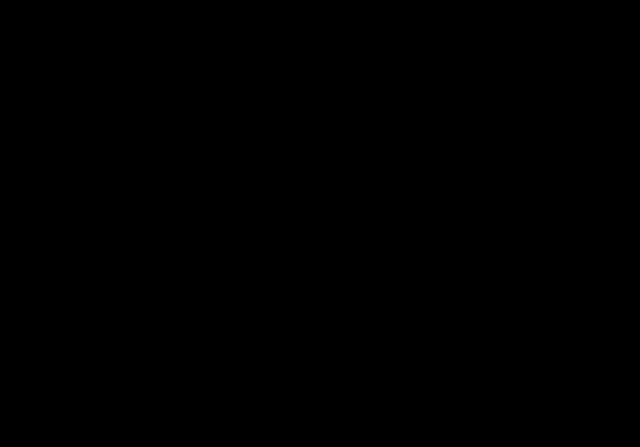
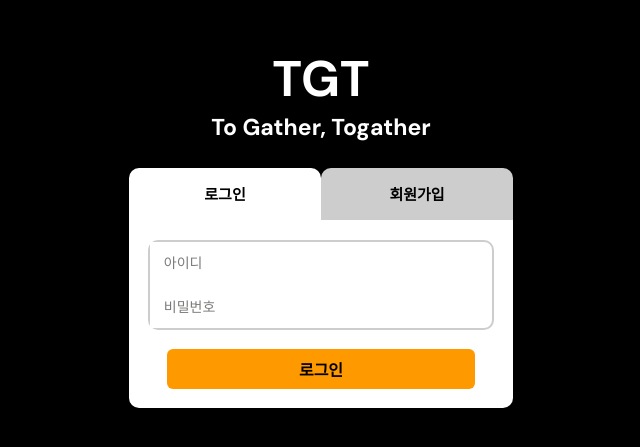
Before and after one commit to assayw119/TGT_front, a React (Create React App) app in the folder frontend/: page /Login in a window 1280 px wide. Shown: the part 101-548 px from the top of the page, without its empty margins (319-959 px from the left). Built offline with nearby package versions, Linux system fonts and the light colour scheme.

Commit message:
[DESIGN] login page 레이아웃

```diff
--- a/frontend/src/routes/Login.js
+++ b/frontend/src/routes/Login.js
@@ -1,7 +1,62 @@
 import React from "react";
+import "../static/css/login.css";
 
 function Login(props) {
-    return <div></div>;
+    return (
+        <>
+
+            <div className="login_container_container">
+
+                <section className="login_logo">
+                    <div className="login_big_logo">
+                        TGT
+                    </div>
+                    <div className="login_small_logo">
+                        To Gather, Togather
+                    </div>
+                </section>
+
+                <section className="login_container">
+                    <div className="login_name_choice">
+                        <div className="login_name">
+                            로그인
+                        </div>
+
+                        <div className="signup_name">
+                            회원가입
+                        </div>
+                    </div>
+
+                    <div className="login_box">
+                        <div className="login_input">
+                            <div className="login_id">
+                                <input type="text"
+                                 className="input"
+                                 placeholder="아이디"
+                                />
+                            </div>
+
+                            <div className="login_pwd">
+                                <input type="text"
+                                 className="input"
+                                 placeholder="비밀번호"
+                                />
+                            </div>
+
+
+                        </div>
+
+                        <div className="login_btn_btn">
+                            <button className="login_btn">
+                                로그인
+                            </button>
+                        </div>
+                    </div>
+
+                </section>
+            </div>
+        </>
+    );
 }
 
 export default Login;
--- a/frontend/src/routes/Writepage.js
+++ b/frontend/src/routes/Writepage.js
@@ -1,11 +1,86 @@
 import React from "react";
 import Navbar from "../component/Navbar";
 
+
 function Writepage(props) {
     return (
-        <div>
-            <Navbar />
-        </div>
+        <>
+            <div>
+                <Navbar />
+                <div className="writepage_container container">
+                    <div className="writepage_item">
+                        <div className="write_logo">클럽모집글쓰기</div>
+                        <div className="write_content">
+                            <section
+                                className="write_title"
+                                style={{
+                                    backgroundColor: "#E9E9E9", borderRadius: `10px`,
+                                    Color:"#949494", placeholder: "제목을 입력해주세요."
+                                }}
+                            >
+                            </section>
+
+                            <section
+                                className="write_title"
+                                style={{
+                                    backgroundColor: "#E9E9E9", borderRadius: `10px`,
+                                    Color:"#949494", placeholder: "클럽 한줄 소개를 입력해주세요."
+                                }}
+                            >
+                            </section>
+
+                            <section className="write_date">
+                                <div className="write_date_icon">icon 넣기</div>
+                                <div
+                                className="write_date_startnum"
+                                style={{
+                                    backgroundColor: "#E9E9E9", borderRadius: `10px`,
+                                    Color: "#000000", placeholder:"2022.00.00"}}>
+                                </div>
+
+                                <div
+                                className="write_date_endnum"
+                                style={{
+                                    backgroundColor: "#E9E9E9", borderRadius: `10px`,
+                                    Color: "#000000", placeholder:"2022.00.00"}}>
+                                </div>
+                            </section>
+
+                            <section className="write_img">
+                                대표 사진 추가 부분 ...
+                            </section>
+
+                            <section
+                                className="write_box">
+                                    <div className="write_box_title">클럽소개</div>
+                                    <div
+                                    className="write_box_box"
+                                    style={{
+                                    backgroundColor: "#E9E9E9", borderRadius: `10px`,
+                                    Color:"#949494", placeholder:"함께할 사람들을 모집할 수 있도록 클럽을 통해 달성하고자 하는 목표를 적어주세요."}}>
+                                    </div>
+                            </section>
+
+                            <section
+                                className="write_box">
+                                    <div className="write_box_title">인증방법</div>
+                                    <div
+                                    className="write_box_box"
+                                    style={{
+                                    backgroundColor: "#E9E9E9", borderRadius: `10px`,
+                                    Color:"#949494", placeholder:"함께 지켜나갈 규칙이 되는구체적인 인증방법을 적어주세요. ex) 일주일에 한번 EX포스트 올리기 / 하루달성률 60% 넘기기."}}>
+                                    </div>
+                            </section>
+
+                            <section className="write_enroll">등록하기</section>
+
+                        </div>
+
+                    </div>
+                </div>
+
+            </div>
+        </>
     );
 }
 
--- /dev/null
+++ b/frontend/src/static/css/login.css
@@ -0,0 +1,125 @@
+.login_container_container{
+    justify-content: center;
+    justify-items: center;
+    display: flex;
+    flex-direction: column;
+    align-items: center;
+    height: 50%;
+    margin-top: 10%;
+
+}
+.login_logo{
+    color: white;
+    width: 60%;
+
+}
+.login_big_logo{
+    font-weight: bolder;
+    font-size: 50px;
+    align-items: center;
+    justify-content: center;
+    display: flex;
+}
+.login_small_logo{
+    font-weight: bold;
+    font-size: 23px;
+    align-items: center;
+    justify-content: center;
+    display: flex;
+}
+.login_container{
+    display: flex;
+    width: 60%;
+    justify-content: center;
+    justify-items: center;
+    align-items: center;
+    padding-top: 2%;
+    flex-direction: column;
+}
+.login_name{
+    color: black;
+    background-color: white;
+    font-size: 15px;
+    width: 25%;
+    justify-content: center;
+    align-items: center;
+    display: flex;
+    border-top-right-radius: 10px;
+    border-top-left-radius: 10px;
+    padding-top: 2%;
+    padding-bottom: 2%;
+    font-weight: 700;
+
+}
+.signup_name{
+    color: black;
+    background-color: #CDCDCD;
+    font-size: 15px;
+    width: 25%;
+    justify-content: center;
+    align-items: center;
+    display: flex;
+    border-top-right-radius: 10px;
+    border-top-left-radius: 10px;
+    padding-top: 2%;
+    padding-bottom: 2%;
+    font-weight: 700;
+
+}
+.login_box{
+    display: flex;
+    flex-direction: column;
+}
+
+.login_name_choice{
+    display: flex;
+    width: 100%;
+    justify-content: center;
+}
+.login_box{
+    display: flex;
+    width: 50%;
+    justify-content: center;
+    background-color: white;
+    border-bottom-right-radius: 10px;
+    border-bottom-left-radius: 10px;
+}
+.login_input{
+    border-radius: 10px;
+    justify-content: center;
+    display: flex;
+    flex-direction: column;
+    margin-top: 4%;
+    border: 2px solid #CDCDCD;
+    margin: 5%;
+
+}
+
+
+.input{
+    outline:none;
+    border: none;
+    font-size: 14px;
+    font-weight: 400;
+    padding: 4%;
+
+}
+.input::placeholder{
+    color: #7C7B79;
+}
+
+.login_btn{
+    background-color: #FF9900;
+    color: black;
+    font-size:16px;
+    border: none;
+    border-radius: 6px;
+    width: 80%;
+    font-weight: 700;
+    margin-bottom: 5%;
+    padding: 2%;
+}
+.login_btn_btn{
+    display: flex;
+    justify-content: center;
+}
```
Also changed, not shown: 1 other file (tests, documents, lock files or other folders).
